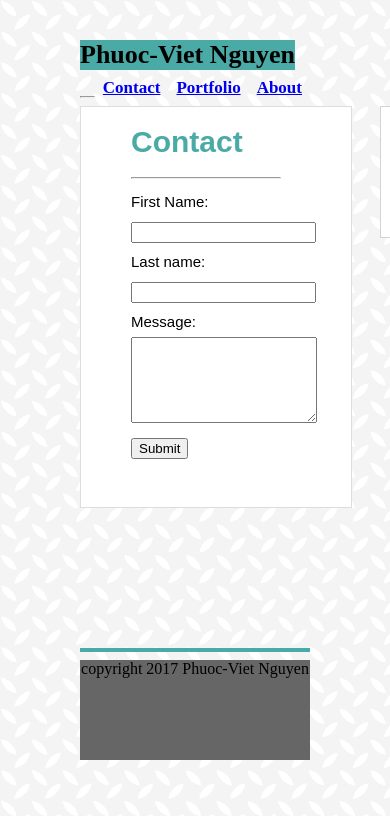
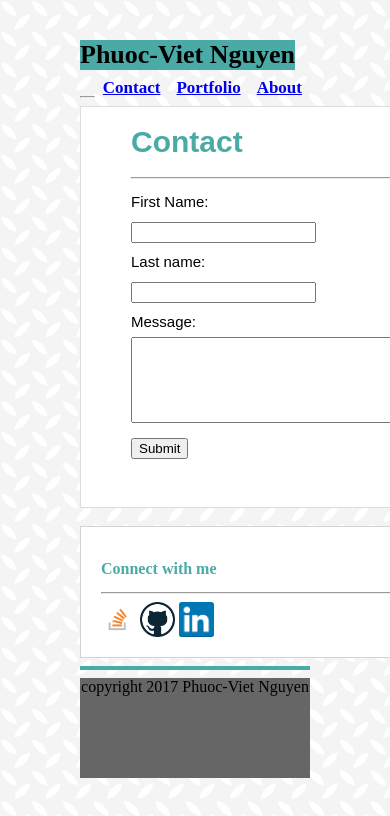
Before and after one commit to BuiltbyViet/Responsive-Portfolio, a plain HTML site: page contact.html in a window 390 px wide. Shown: the top 816 px of the page. Drawn offline with Linux system fonts and the light colour scheme.

Commit message:
new adjusts

```diff
--- a/assets/css/contactcss.css
+++ b/assets/css/contactcss.css
@@ -88,7 +88,7 @@ li {
 
 @media screen and (max-width: 768px){
 .contact {
-	width: 270px;
+	width: 470px;
 	height: 455px;
 	padding-right: 70px;
 	font-size: 18px;
@@ -100,7 +100,7 @@ li {
 }
 
 #message {
-	width: 240px;
+	width: 470px;
 	height: 120px;
 }
 
@@ -110,10 +110,11 @@ li {
 
 .connect {
 	position: relative;
-	bottom: 457px;
-	left: 430px;
-	width: 120px;
+	bottom: 0px;
+	left: 0px;
+	width: 570px;
 	height: 100px;
+
 }
 
 .pic {
@@ -125,7 +126,7 @@ li {
 
 @media screen and (max-width: 640px){
 .contact {
-	width: 150px;
+	width: 350px;
 	height: 400px;
 	padding-right: 70px;
 	font-size: 15px;
@@ -137,7 +138,7 @@ li {
 }
 
 #message {
-	width: 180px;
+	width: 280px;
 	height: 80px;
 }
 
@@ -150,9 +151,9 @@ li {
 
 .connect {
 	position: relative;
-	bottom: 402px;
-	left: 300px;
-	width: 120px;
+	bottom: 0px;
+	left: 00px;
+	width: 435px;
 	height: 90px;
 }
 
```
Also changed, not shown: contact.html (+1 -0 lines).
